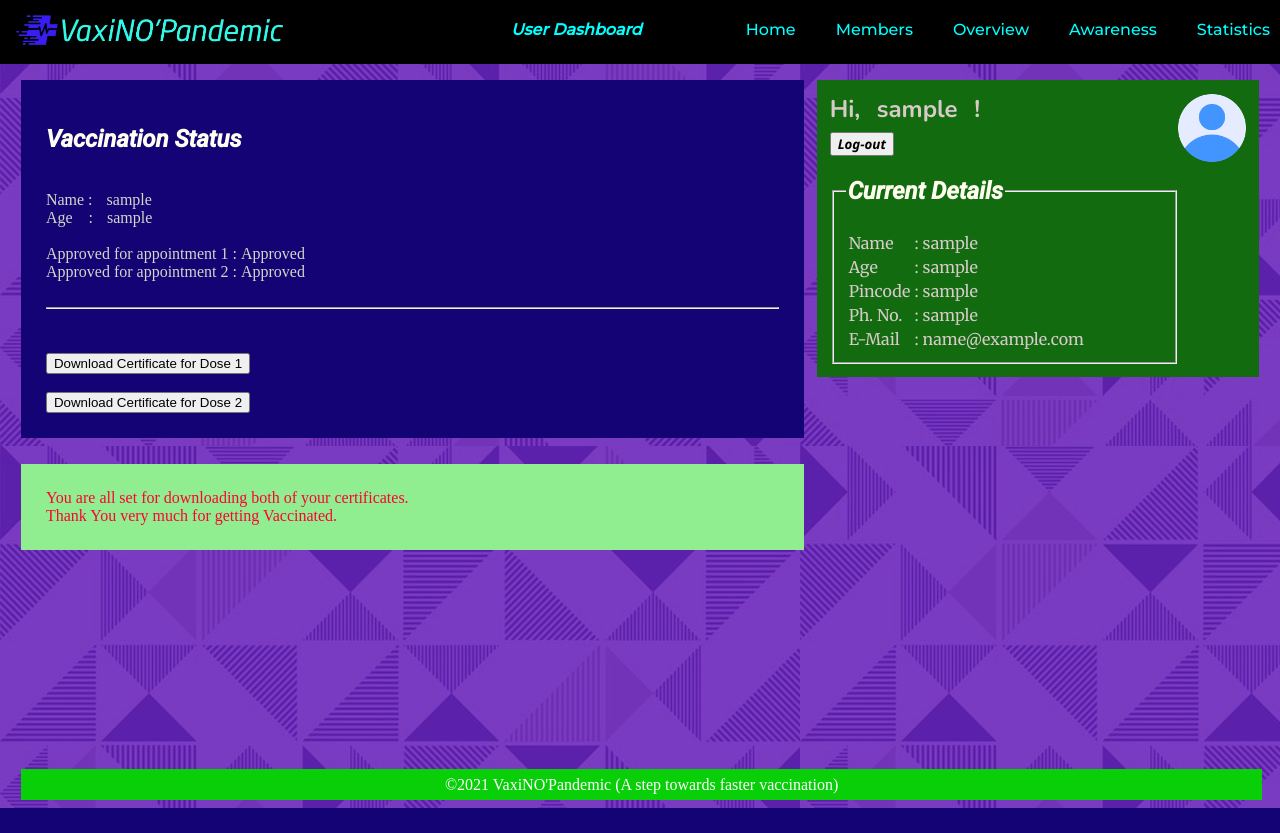
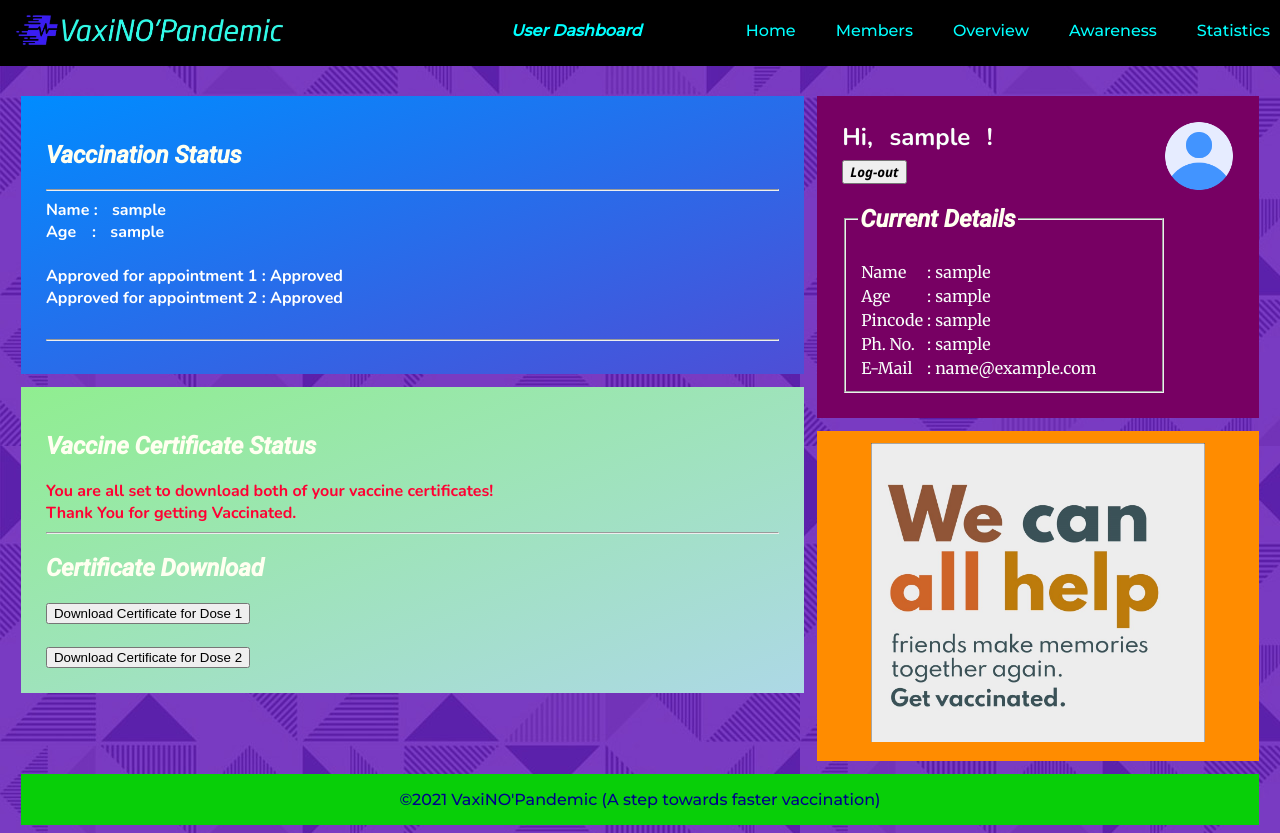
Before and after one commit to Whitelisted2/VaxiNO-Pandemic, a PHP site: page /loggedin.php in a window 1280 px wide. Before the commit the page ends 808 px from the top, so only its background shows below. Run offline with PHP 8.4, Linux system fonts and the light colour scheme; the visitor is signed in with stand-in values (Sample User, id 1).

Commit message:
Connectivity and cleaning up!!

```diff
--- a/css/dashlayout_user.css
+++ b/css/dashlayout_user.css
@@ -1,10 +1,5 @@
-html{
-    height:100%;
-}
-
 body{
     color:ivory;
-    height: 100% ;
     background-image: url(../images/dashbg.jpg);
     background-size: auto;
     background-attachment: fixed;
@@ -20,17 +15,19 @@ body{
     text-align:left;
     font-family: 'Nunito', sans-serif;
     font-size:x-large;
+    width:80%;
 }
+
 .main{
     display:block;
 }
 .main:after{
-    content:"";
-    clear: both;
+    clear:both;
 }
+
 .left{
-    background-color: #140375;
-    color: #D4D6C9;
+    background-image:linear-gradient(to bottom right, rgb(0, 140, 255), rgb(78, 78, 214));
+    color: #ffffff;
     display:block;
     float: left;
     width: 58%;
@@ -59,14 +56,14 @@ body{
 }
 
 .right{
-    background-color: #136b10;
-    color: #D6CBC9;
+    background-color: #770063;
+    color: #f9fffb;
     float: right;
     min-height: 60%;
     display:block;
-    width: 33%;
+    width: 31%;
     margin-right:1%;
-    padding:1%;
+    padding:2%;
 }
 
 .right img{
@@ -88,31 +85,47 @@ button:hover{
 }
 
 footer{
-    padding:0.5%;
-    display:block;
-    float:center;
-    text-align:center;
-    margin-left: 1%;
-    margin-right:1%;
-    width:96%;
+    display:flex;
     background-color:rgb(8, 207, 8);
-    position:absolute;
-    color:rgb(255, 255, 255);
-    bottom:0;
+    color:darkblue;
+    font-family: 'Montserrat', sans-serif;
+    justify-content: center;
+    width:98%;
+    margin-left:1%;
+    margin-top:1%;
+    position: relative;
+
 }
 .cert-block{
     display:block;
-    background-color: lightgreen;
+    background-image:linear-gradient(to bottom right, lightgreen, lightblue);
     color:rgb(255, 0, 51);
     float:left;
     width:58%;
     margin-left:1%;
-    margin-top:2%;
+    margin-top:1%;
+    margin-bottom: 1%;
     padding:2%;
 }
 
 .curr-details td{
     font-family: 'Merriweather', serif;
+}
+*.after{
+    content:"";
+    clear:both;
+}
+
+.squareright{
+    float:right;
+    display: block;
+    background-color: darkorange;
+    width:33%;
+    margin-right:1%;
+    padding:1%;
+    margin-top:1%;
+    margin-bottom:1%;
+    text-align: center;
 }
 
 /**************ADMIN DASH CSS******************/
--- a/loggedin.php
+++ b/loggedin.php
@@ -22,7 +22,7 @@ if(isset($_SESSION["login_admin"]))
         <meta charset="UTF-8" />
         <meta name="viewport" content="width=device-width, initial-scale=1.0" />
         <meta http-equiv="X-UA-Compatible" content="ie=edge" />
-        <title>Profile/Account</title>
+        <title>User Dashboard</title>
         <link rel="stylesheet" href="css/dashlayout_user.css">
         <link rel="stylesheet" href="css/navigationBar.css">
         <link rel="preconnect" href="https://fonts.googleapis.com">
@@ -36,10 +36,14 @@ if(isset($_SESSION["login_admin"]))
                 font-family: 'Roboto', sans-serif;
                 color:ivory;
             }
+            body{
+                font-family: 'Nunito', sans-serif;
+            }
+
         </style>
     </head>
     <body>
-        <div class="navbar">
+        <div class="navbar" style="z-index:0;">
             <div class="logosmall">
                 <a href="index.html">
                     <img class="nav-logo" src="images/logo_short2.jpg" alt="dark_logo">
@@ -58,7 +62,7 @@ if(isset($_SESSION["login_admin"]))
         <div class="main">
             <div class="left">
                 <h2>Vaccination Status</h2>
-                <br>
+                <hr>
                 <div class="details">
                     <div id="name">Name :&nbsp;<span class="user_name"><?php echo $_SESSION["name_user"] ?></span></div>
                     <div id="age">Age&emsp;:&nbsp;<span><?php echo $_SESSION["age_user"]?></span></div>
@@ -68,25 +72,6 @@ if(isset($_SESSION["login_admin"]))
                 </div>
                 <br/>
                 <hr>
-                <br/>
-                <br/>
-                <div class="certificate">
-                    <?php
-                    if($_SESSION["vac1_approval_user"]==0)
-                    {
-                        echo "Please wait for administrator to Approve/Update your vaccination status.";
-                    }
-                    else if($_SESSION["vac2_approval_user"]==1)
-                    {
-                        echo "<a href='download1.php'><button value='Download' id='download1'>Download Certificate for Dose 1</button></a><br/><br/>";
-                        echo "<a href='download2.php'><button value='Download' id='download2'>Download Certificate for Dose 2</button></a>";
-                    }
-                    else if($_SESSION["vac1_approval_user"]==1)
-                    {
-                        echo "<a href='download1.php'><button value='Download' id='download'>Download</button></a>";
-                    }
-                    ?>
-                </div>
 
             </div>
             <div class="right">
@@ -143,6 +128,7 @@ if(isset($_SESSION["login_admin"]))
 
         </div>
         <div class="cert-block">
+            <h2> Vaccine Certificate Status </h2>
             <?php
             if($_SESSION["app1_approval_user"]==0){
                 echo "<form action='app1.php' method='POST'><button name='submit'>Book Appointment 1</button></form><br/>";
@@ -151,17 +137,38 @@ if(isset($_SESSION["login_admin"]))
                 echo "<form action='app2.php' method='POST'><button name='submit'>Book Appointment 2</button></form><br/>";
             }
             else if($_SESSION["vac1_approval_user"]==1 && $_SESSION["vac2_approval_user"]==1){
-                echo "You are all set for downloading both of your certificates.<br/>";
-                echo "Thank You very much for getting Vaccinated.";
+                echo "You are all set to download both of your vaccine certificates!<br/>";
+                echo "Thank You for getting Vaccinated.";
             }
             else{
                 echo "Please wait for administrator to update the status of your appointment/vaccination.";
             }
             ?>
+            <hr>
+            <h2> Certificate Download </h2>
+            <div class="certificate">
+                <?php
+                if($_SESSION["vac1_approval_user"]==0)
+                {
+                    echo "Please wait for administrator to Approve/Update your vaccination status.";
+                }
+                else if($_SESSION["vac2_approval_user"]==1)
+                {
+                    echo "<a href='download1.php'><button value='Download' id='download1'>Download Certificate for Dose 1</button></a><br/><br/>";
+                    echo "<a href='download2.php'><button value='Download' id='download2'>Download Certificate for Dose 2</button></a>";
+                }
+                else if($_SESSION["vac1_approval_user"]==1)
+                {
+                    echo "<a href='download1.php'><button value='Download' id='download'>Download</button></a>";
+                }
+                ?>
+            </div>
         </div>
-
+        <div class="squareright">
+            <img src="images/get-vacc.jpg" width="80%">
+        </div>
         <footer>
-            &copy;2021 VaxiNO'Pandemic (A step towards faster vaccination)
+            <p>&copy;2021 VaxiNO'Pandemic (A step towards faster vaccination)</p>
         </footer>
     </body>
 </html>
```
Also changed, not shown: admin_login.php (+9 -3 lines), app1.php (+10 -3 lines), app2.php (+13 -6 lines), css/most-basic.css (added, +12 -0 lines), login.php (+9 -3 lines), update_app1.php (+11 -3 lines), update_app2.php (+13 -6 lines), images/get-vacc.jpg (added).
